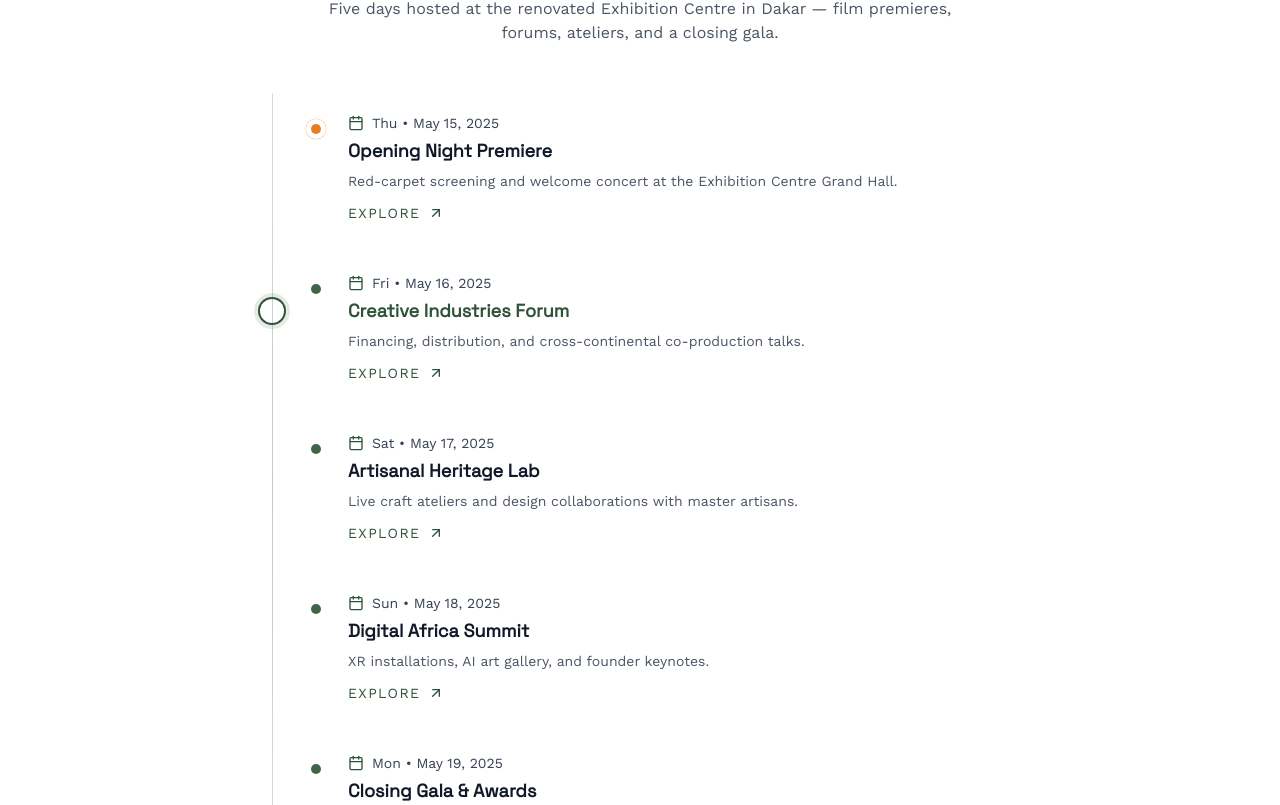
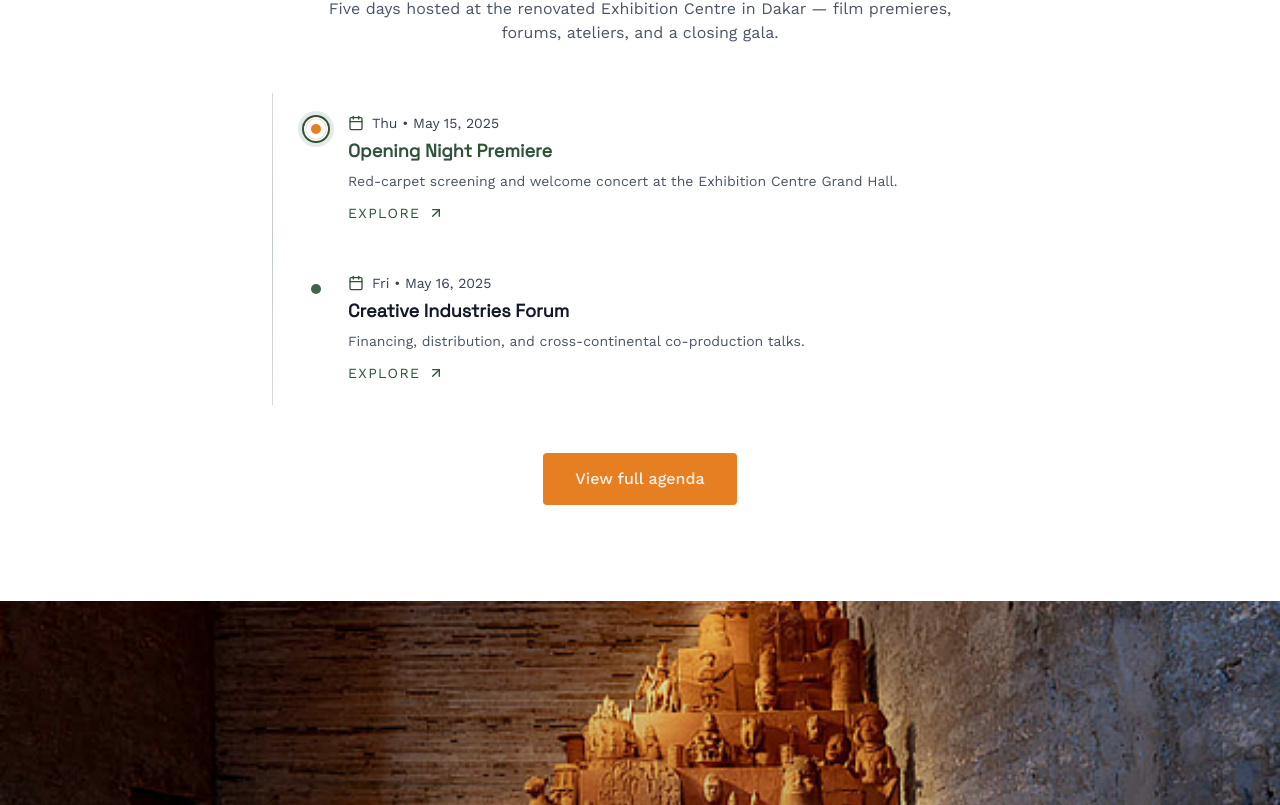
Before and after one commit to TaladeogoA/dakar-fair-2025, a Next.js app: page / in a window 1280 px wide. Shown: the part 2015-2820 px from the top of the page. Built offline with nearby package versions, Linux system fonts and the light colour scheme.

Commit message:
feat: remove outdated highlights from ProgramHighlightsSection; simplify state management and improve readability

```diff
--- a/src/app/page.tsx
+++ b/src/app/page.tsx
@@ -35,21 +35,6 @@ const Home = () => {
       date: 'Fri • May 16, 2025',
       title: 'Creative Industries Forum',
       blurb: 'Financing, distribution, and cross-continental co-production talks.',
-    },
-    {
-      date: 'Sat • May 17, 2025',
-      title: 'Artisanal Heritage Lab',
-      blurb: 'Live craft ateliers and design collaborations with master artisans.',
-    },
-    {
-      date: 'Sun • May 18, 2025',
-      title: 'Digital Africa Summit',
-      blurb: 'XR installations, AI art gallery, and founder keynotes.',
-    },
-    {
-      date: 'Mon • May 19, 2025',
-      title: 'Closing Gala & Awards',
-      blurb: 'Celebrating outstanding work from across the continent.',
     },
   ];
 
--- a/src/components/sections/ProgramHighlightsSection.tsx
+++ b/src/components/sections/ProgramHighlightsSection.tsx
@@ -1,7 +1,7 @@
 'use client';
 
 import AnimatedButton from '@/components/ui/AnimatedButton';
-import { easeInOut, motion, useAnimationControls, Variants } from 'framer-motion';
+import { easeInOut, motion, Variants } from 'framer-motion';
 import { ArrowUpRight, Calendar } from 'lucide-react';
 import { RefCallback, useEffect, useMemo, useRef, useState } from 'react';
 
@@ -29,110 +29,30 @@ const sectionItem: Variants = {
 
 export default function ProgramHighlightsSection({ highlights }: { highlights: Highlight[] }) {
     const [currentIndex, setCurrentIndex] = useState(0);
-    const prevIndexRef = useRef(0);
     const containerRef = useRef<HTMLDivElement | null>(null);
     const itemRefs = useRef<Array<HTMLLIElement | null>>([]);
-    const dotRefs = useRef<Array<HTMLDivElement | null>>([]);
-    const [dotPositions, setDotPositions] = useState<number[]>([]);
-    const indicatorControls = useAnimationControls();
-    const isAnimatingRef = useRef(false);
-    const pendingIndexRef = useRef<number | null>(null);
-    const manualOverrideRef = useRef(false);
+    const manualUntilRef = useRef<number | null>(null);
     const manualTimerRef = useRef<number | null>(null);
-
-    const stepDuration = 0.12;
 
     const setItemRefAt = (index: number): RefCallback<HTMLLIElement> => (el) => {
         itemRefs.current[index] = el;
     };
-    const setDotRefAt = (index: number): RefCallback<HTMLDivElement> => (el) => {
-        dotRefs.current[index] = el;
-    };
 
-    const measureDots = () => {
-        if (!containerRef.current) return;
-        const cRect = containerRef.current.getBoundingClientRect();
-        const positions = dotRefs.current.map((el) => {
-            if (!el) return 0;
-            const r = el.getBoundingClientRect();
-            return r.top - cRect.top + r.height / 2;
-        });
-        setDotPositions(positions);
-    };
-
-    const setManualOverride = () => {
-        manualOverrideRef.current = true;
+    const triggerManual = (idx: number) => {
+        setCurrentIndex(idx);
+        manualUntilRef.current = Date.now() + 1200;
         if (manualTimerRef.current) window.clearTimeout(manualTimerRef.current);
         manualTimerRef.current = window.setTimeout(() => {
-            manualOverrideRef.current = false;
+            manualUntilRef.current = null;
         }, 1200);
     };
-
-    const moveIndicator = async (nextIndex: number, source: 'manual' | 'observer' = 'manual') => {
-        if (nextIndex === prevIndexRef.current) return;
-        if (source === 'observer' && manualOverrideRef.current) return;
-        if (source === 'manual') setManualOverride();
-
-        if (isAnimatingRef.current) {
-            pendingIndexRef.current = nextIndex;
-            return;
-        }
-
-        isAnimatingRef.current = true;
-
-        const from = prevIndexRef.current;
-        const dir = nextIndex > from ? 1 : -1;
-        const indexes: number[] = [];
-        for (let i = from; dir > 0 ? i <= nextIndex : i >= nextIndex; i += dir) indexes.push(i);
-        const positions = indexes.map((i) => dotPositions[i] ?? 0);
-        const len = Math.max(positions.length - 1, 1);
-        const times = positions.map((_, i) => (len === 0 ? 1 : i / len));
-
-        await indicatorControls.start({
-            y: positions,
-            transition: { ease: 'linear', duration: len * stepDuration, times },
-        });
-
-        prevIndexRef.current = nextIndex;
-        setCurrentIndex(nextIndex);
-        isAnimatingRef.current = false;
-
-        if (pendingIndexRef.current !== null && pendingIndexRef.current !== nextIndex) {
-            const target = pendingIndexRef.current;
-            pendingIndexRef.current = null;
-            void moveIndicator(target, 'manual');
-        } else {
-            pendingIndexRef.current = null;
-        }
-    };
-
-    useEffect(() => {
-        measureDots();
-        const ro = new ResizeObserver(() => measureDots());
-        if (containerRef.current) ro.observe(containerRef.current);
-        const onScroll = () => measureDots();
-        window.addEventListener('scroll', onScroll, { passive: true });
-        window.addEventListener('resize', measureDots, { passive: true });
-        return () => {
-            ro.disconnect();
-            window.removeEventListener('scroll', onScroll);
-            window.removeEventListener('resize', measureDots);
-        };
-    }, []);
-
-    useEffect(() => {
-        if (!dotPositions.length) return;
-        if (!isAnimatingRef.current) {
-            indicatorControls.set({ y: dotPositions[currentIndex] ?? 0 });
-        }
-    }, [dotPositions, currentIndex, indicatorControls]);
 
     useEffect(() => {
         const items = itemRefs.current.filter((el): el is HTMLLIElement => !!el);
         if (!items.length) return;
         const observer = new IntersectionObserver(
             (entries) => {
-                let bestIdx = prevIndexRef.current;
+                let bestIdx = 0;
                 let bestRatio = 0;
                 entries.forEach((e) => {
                     const idxAttr = (e.target as HTMLElement).dataset.index;
@@ -142,13 +62,15 @@ export default function ProgramHighlightsSection({ highlights }: { highlights: H
                         bestIdx = idx;
                     }
                 });
-                if (bestRatio >= 0.55) void moveIndicator(bestIdx, 'observer');
+                if (bestRatio >= 0.55 && (!manualUntilRef.current || Date.now() > manualUntilRef.current)) {
+                    setCurrentIndex(bestIdx);
+                }
             },
             { root: null, threshold: [0, 0.25, 0.55, 0.75, 1] }
         );
         items.forEach((el) => observer.observe(el));
         return () => observer.disconnect();
-    }, [highlights.length, dotPositions]);
+    }, [highlights.length]);
 
     const header = useMemo(
         () => (
@@ -181,11 +103,6 @@ export default function ProgramHighlightsSection({ highlights }: { highlights: H
 
                 <div ref={containerRef} className="relative mt-12 mx-auto max-w-3xl pl-8">
                     <span className="pointer-events-none absolute left-4 top-0 bottom-0 w-px bg-gradient-to-b from-[#2E5339]/20 via-[#2E5339]/30 to-[#2E5339]/20" />
-                    <motion.span
-                        className="pointer-events-none absolute left-4 h-6 w-6 -translate-x-1/2 rounded-full ring-2 ring-[#2E5339] shadow-[0_0_0_6px_rgba(46,83,57,0.12)] bg-transparent"
-                        animate={indicatorControls}
-                        initial={{ y: 0 }}
-                    />
                     <ul className="space-y-2">
                         {highlights.map((item, idx) => {
                             const active = currentIndex === idx;
@@ -199,12 +116,12 @@ export default function ProgramHighlightsSection({ highlights }: { highlights: H
                                 >
                                     <a
                                         href="#agenda"
-                                        onMouseEnter={() => void moveIndicator(idx, 'manual')}
-                                        onFocus={() => void moveIndicator(idx, 'manual')}
+                                        onMouseEnter={() => triggerManual(idx)}
+                                        onFocus={() => triggerManual(idx)}
                                         className="group relative grid grid-cols-[2rem_1fr] items-start gap-4 rounded-xl px-3 py-5"
                                     >
                                         <div className="relative z-10 flex items-start">
-                                            <div ref={setDotRefAt(idx)} className="relative h-8 w-8 grid place-items-center">
+                                            <div className="relative h-8 w-8 grid place-items-center">
                                                 {idx === 0 && (
                                                     <motion.span
                                                         aria-hidden
@@ -222,6 +139,15 @@ export default function ProgramHighlightsSection({ highlights }: { highlights: H
                                                     className="h-2.5 w-2.5 rounded-full"
                                                     style={{ backgroundColor: idx === 0 ? '#E67E22' : '#2E5339', opacity: idx === 0 ? 1 : 0.9 }}
                                                 />
+                                                {active && (
+                                                    <motion.span
+                                                        layoutId="dotIndicator"
+                                                        className="absolute inset-0 grid place-items-center"
+                                                        transition={{ type: 'spring', stiffness: 500, damping: 40, mass: 0.5 }}
+                                                    >
+                                                        <span className="h-6 w-6 rounded-full ring-2 ring-[#2E5339] shadow-[0_0_0_6px_rgba(46,83,57,0.12)]" />
+                                                    </motion.span>
+                                                )}
                                             </div>
                                         </div>
                                         <div className="relative z-10">
```
